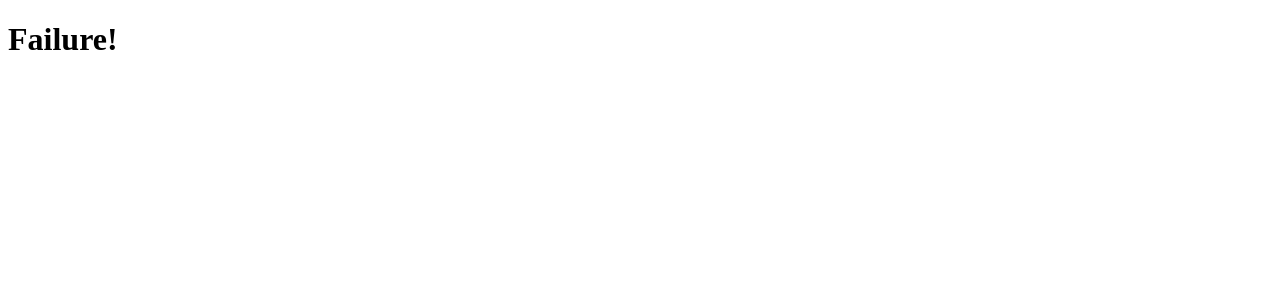
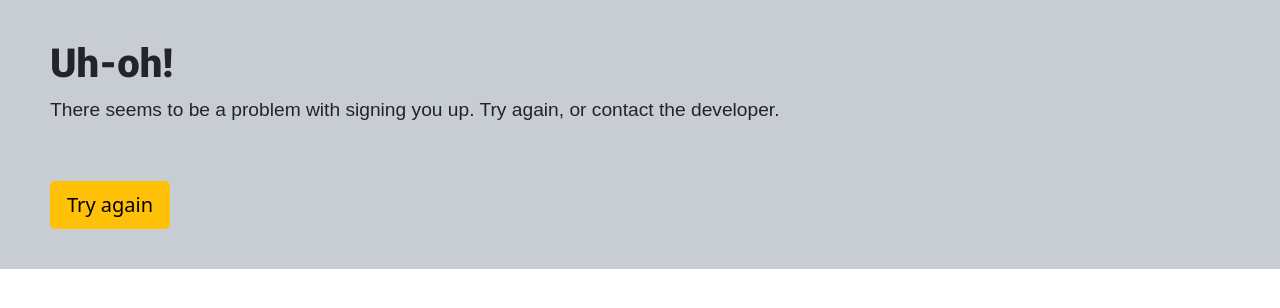
Before and after one commit to thisisrajneel/Newsletter-Signup, a website: page failure.html in a window 1280 px wide. Drawn offline with nearby package versions, Linux system fonts and the light colour scheme.

Commit message:
styled failure and success page

```diff
--- a/failure.html
+++ b/failure.html
@@ -4,11 +4,25 @@
     <meta charset="UTF-8">
     <meta http-equiv="X-UA-Compatible" content="IE=edge">
     <meta name="viewport" content="width=device-width, initial-scale=1.0">
+    <link rel="preconnect" href="https://fonts.googleapis.com">
+    <link rel="preconnect" href="https://fonts.gstatic.com" crossorigin>
+    <link href="https://fonts.googleapis.com/css2?family=Roboto:wght@900&display=swap" rel="stylesheet">
+    <link rel="stylesheet" href="css/failure.css">
+    <link rel="stylesheet" href="https://cdn.jsdelivr.net/npm/bootstrap@5.0.2/dist/css/bootstrap.min.css">
     <title>Failure</title>
 </head>
 <body>
-    <h1>
-        Failure!
-    </h1>
+    <div>
+        <h1>
+            Uh-oh!
+        </h1>
+        <p>
+            There seems to be a problem with signing you up. Try again, or contact the developer.
+        </p>
+        <form action="/failure" method="post">
+            <button class="btn try btn-lg btn-warning" type="submit">Try again</button>
+        </form>
+    </div>
 </body>
+<script src="https://cdn.jsdelivr.net/npm/bootstrap@5.0.2/dist/js/bootstrap.min.js"></script>
 </html>
--- /dev/null
+++ b/public/css/failure.css
@@ -0,0 +1,22 @@
+h1 {
+    font-family: 'Roboto', sans-serif;
+}
+
+div {
+    padding: 40px 50px;
+    background-color: rgb(199, 205, 211);
+}
+
+p {
+    font-family: sans-serif;
+    font-size: 1.2rem;
+}
+
+body {
+    padding: 0;
+    margin: 0;
+}
+
+.try {
+    margin-top: 40px;
+}
--- /dev/null
+++ b/public/css/success.css
@@ -0,0 +1,18 @@
+h1 {
+    font-family: 'Roboto', sans-serif;
+}
+
+div {
+    padding: 40px 50px;
+    background-color: rgb(199, 205, 211);
+}
+
+p {
+    font-family: sans-serif;
+    font-size: 1.2rem;
+}
+
+body {
+    padding: 0;
+    margin: 0;
+}
```
Also changed, not shown: app.js (+14 -9 lines), success.html (+12 -3 lines).
